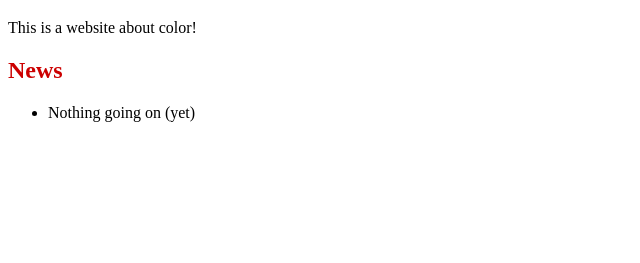
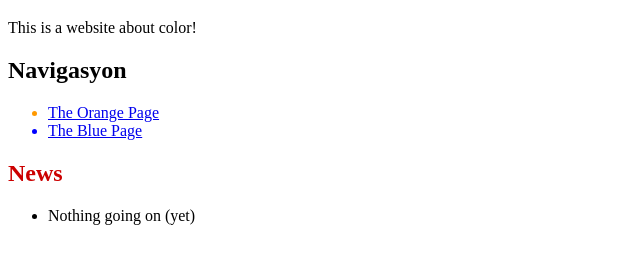
Before and after one commit to EralpN/git-github-exercise, a plain HTML site: page index.html in a window 1280 px wide. Shown: the part 61-324 px from the top of the page, without its empty margins (0-640 px from the left). Drawn offline with Linux system fonts and the light colour scheme.

Commit message:
Navigation Between Pages Added

```diff
--- a/index.html
+++ b/index.html
@@ -6,9 +6,14 @@
 <body>
 	<h1 style="color: #07F">A Colorful Website</h1>
 		<p>This is a website about color!</p>
+	<h2>Navigasyon</h2>
+		<ul>
+			<li style="color: #F90"> <a href="orange.html">The Orange Page</a>
+			</li> <li style="color: #00F"> <a href="blue.html">The Blue Page</a> </li>
+		</ul>
 	<h2 style="color: #C00">News</h2>
-	<ul>
-		<li>Nothing going on (yet)</li>
-	</ul>
+		<ul>
+			<li>Nothing going on (yet)</li>
+		</ul>
  </body>
  </html>
```
Also changed, not shown: blue.html (+1 -0 lines), orange.html (+1 -0 lines).
